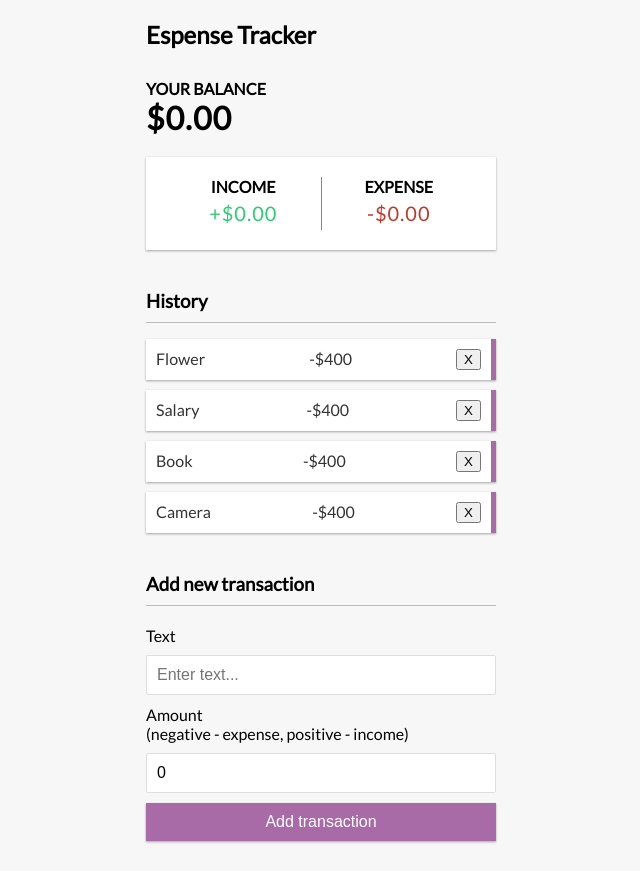
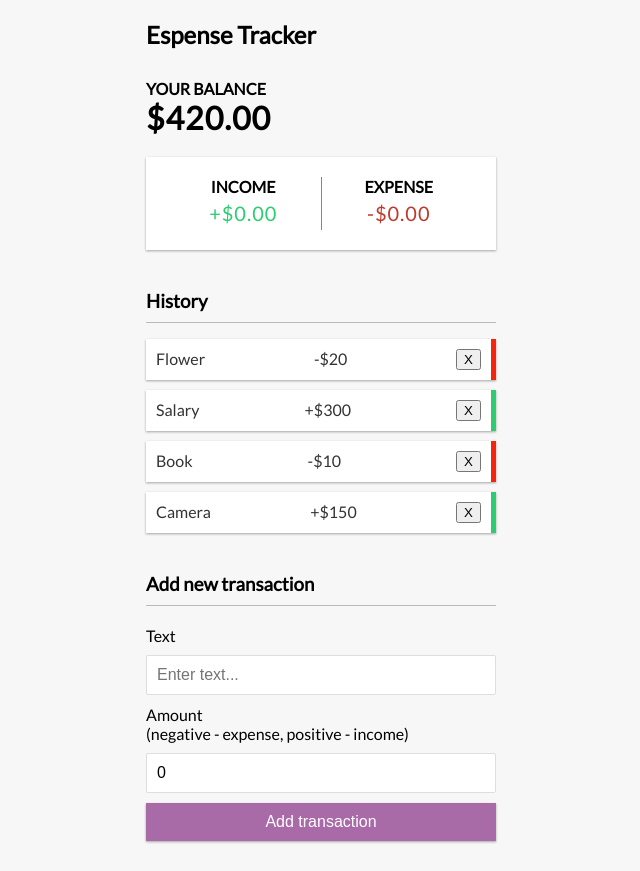
Before and after one commit to aslam48/Expense-tracker-app, a React (Create React App) app: page / in a window 1280 px wide. Shown: the whole page, without its empty margins (319-959 px from the left). Built offline with nearby package versions, Linux system fonts and the light colour scheme.

Commit message:
expenses-tracker

```diff
--- a/src/App.css
+++ b/src/App.css
@@ -127,7 +127,7 @@ input[type='number'] {
 }
 
 .list li.minus {
-  border-right: 5px solid #a96aa8;
+  border-right: 5px solid #f7240d;
 }
 
 .delete-btn {
--- a/src/Component/Balance.js
+++ b/src/Component/Balance.js
@@ -1,10 +1,16 @@
-import React from 'react'
+import React, { useContext } from 'react'
+import { GlobalContext } from '../Context/GlobalState'
+
 
 const Balance = () => {
+  const {transactions} = useContext(GlobalContext);
+
+  const amounts = transactions.map(transaction => transaction.amount);
+  const total = amounts.reduce((acc,item)=> (acc += item), 0).toFixed(2)
   return (
     <>
         <h4>Your Balance</h4>
-        <h1 id='balance'>$0.00</h1>
+        <h1>${total}</h1>
     </>
   )
 }
--- a/src/Component/Transation.js
+++ b/src/Component/Transation.js
@@ -1,11 +1,12 @@
 import React from 'react'
 
 const Transation = ({transaction}) => {
+  const sign = transaction.amount < 0 ? "-" : "+";
 
   return (
     <>
-        <li className='minus'>
-            {transaction.text} <span>-$400</span> <button className='delate-btn'>X</button>
+        <li className={transaction.amount < 0 ? "minus" : "plus"}>
+            {transaction.text} <span>{sign}${Math.abs(transaction.amount)}</span> <button className='delate-btn'>X</button>
         </li>
     </>
   )
--- a/src/Context/GlobalState.js
+++ b/src/Context/GlobalState.js
@@ -5,9 +5,9 @@ import AppReducer from './AppReducer'
 const ininitialState = {
     transactions: [
         {id: 1, text: "Flower", amount: -20},
-        {id: 2, text: "Salary", amount: 300},
+        {id: 2, text: "Salary", amount: +300},
         {id: 3, text: "Book", amount: -10},
-        {id: 4, text: "Camera", amount: 150}
+        {id: 4, text: "Camera", amount: +150}
        ]
 }
 
```
